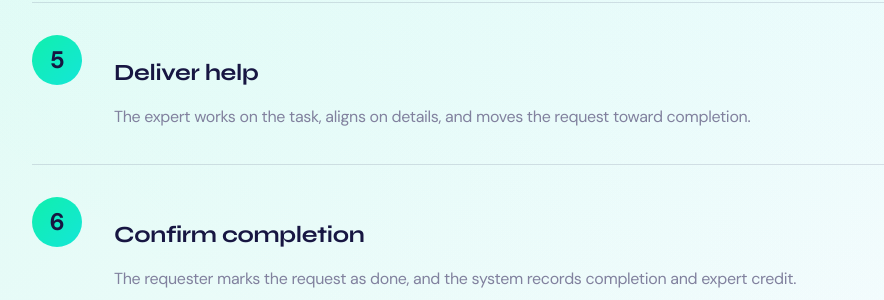
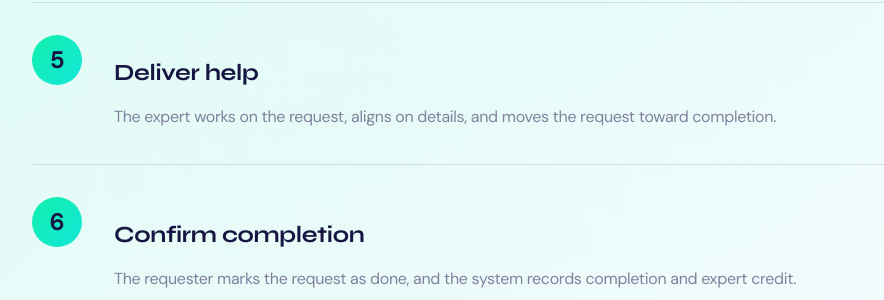
Before and after one commit to Lukrex/hackathon2026, a Django app: page /how-it-works/ in a window 1280 px wide. Shown: the part 1209-1509 px from the top of the page, without its empty margins (158-1042 px from the left). Run offline with Django 4.2, Linux system fonts and the light colour scheme.

Commit message:
slovo task to REQUEST

```diff
--- a/server/models.py
+++ b/server/models.py
@@ -71,7 +71,7 @@ class Expert(models.Model):
         choices=AVAILABILITY_CHOICES,
         default='medium'
     )
-    is_busy = models.BooleanField(default=False, help_text='Whether expert is currently assigned to an active task')
+    is_busy = models.BooleanField(default=False, help_text='Whether expert is currently assigned to an active request')
     karma_points = models.IntegerField(default=0, help_text='Karma points earned for completed help')
     help_provided = models.IntegerField(default=0, help_text='Number of help contributions')
     profile_image = models.ImageField(upload_to='experts/', blank=True)
--- a/server/templates/admin_dashboard.html
+++ b/server/templates/admin_dashboard.html
@@ -73,7 +73,7 @@
                             {% endif %}
                         </div>
                         <div class="request-actions request-actions-inline">
-                            <a href="{% url 'request_detail' req.id %}" class="btn btn-sm btn-primary">Open task</a>
+                            <a href="{% url 'request_detail' req.id %}" class="btn btn-sm btn-primary">Open request</a>
                             <form method="post" action="{% url 'admin_assign_expert' req.id %}" class="inline assign-form">
                                 {% csrf_token %}
                                 <select name="expert_id" class="assign-select" required>
--- a/server/templates/dashboard.html
+++ b/server/templates/dashboard.html
@@ -77,11 +77,11 @@
                             {% endif %}
                         </div>
                         <div class="request-actions">
-                            <a href="{% url 'request_detail' req.id %}" class="btn btn-sm btn-primary">Open task</a>
+                            <a href="{% url 'request_detail' req.id %}" class="btn btn-sm btn-primary">Open request</a>
                             <a href="{% url 'request_chat' req.id %}" class="btn btn-sm btn-outline">Open chat</a>
                             <form method="post" action="{% url 'leave_assigned_request' req.id %}" class="inline">
                                 {% csrf_token %}
-                                <button type="submit" class="btn btn-sm btn-outline">Leave task</button>
+                                <button type="submit" class="btn btn-sm btn-outline">Leave request</button>
                             </form>
                         </div>
                     </div>
--- a/server/templates/how_it_works.html
+++ b/server/templates/how_it_works.html
@@ -121,7 +121,7 @@
                     <ul class="feature-list">
                         <li>Admin assigns one or more experts.</li>
                         <li>Experts are marked busy when they have active tasks.</li>
-                        <li>Request chat captures task-specific coordination.</li>
+                        <li>Request chat captures request-specific coordination.</li>
                         <li>Internal details can be handled in company/admin chats.</li>
                     </ul>
                 </div>
@@ -146,7 +146,7 @@
                     <ul class="feature-list">
                         <li>Works with request details and deadlines.</li>
                         <li>Uses chat for clarification and alignment.</li>
-                        <li>Can leave a task if unable to continue.</li>
+                        <li>Can leave a request if unable to continue.</li>
                         <li>Help is tied to a concrete outcome, not only conversation.</li>
                     </ul>
                 </div>
@@ -155,7 +155,7 @@
                     <ul style="margin-top: 0.5rem;">
                         <li>Mentoring or expert consultation.</li>
                         <li>Operational support on assigned work.</li>
-                        <li>Closed hiring, sales, or networking task.</li>
+                        <li>Closed hiring, sales, or networking request.</li>
                         <li>Clear ownership of delivery.</li>
                     </ul>
                 </div>
--- a/server/templates/request_detail.html
+++ b/server/templates/request_detail.html
@@ -192,7 +192,7 @@
                                         {% if rec.is_assigned_here %}
                                         <span class="assigned-label">✓ Assigned</span>
                                         {% elif rec.is_busy %}
-                                        <span class="busy-label">Busy on another task</span>
+                                        <span class="busy-label">Busy on another request</span>
                                         {% else %}
                                         <form method="post" action="{% url 'admin_assign_expert' request.id %}" style="margin:0;">
                                             {% csrf_token %}
--- a/server/views.py
+++ b/server/views.py
@@ -138,7 +138,7 @@ def compute_request_priority_score(req, today_date=None):
     else:
         time_factor = 0.0
 
-    # Age factor: V / (V + 10), where V is task age in days.
+    # Age factor: V / (V + 10), where V is request age in days.
     task_age_days = max((today_date - req.created_at.date()).days, 0)
     age_factor = task_age_days / (task_age_days + 10) if task_age_days > 0 else 0.0
 
@@ -330,7 +330,7 @@ def how_it_works(request):
         {
             'number': '5',
             'title': 'Deliver help',
-            'description': 'The expert works on the task, aligns on details, and moves the request toward completion.',
+            'description': 'The expert works on the request, aligns on details, and moves the request toward completion.',
             'icon': '💡',
         },
         {
@@ -586,21 +586,21 @@ def admin_assign_expert(request, request_id):
         messages.error(request, 'Expert does not exist.')
         return redirect('request_detail', request_id=request_id)
 
-    # Real check: already on this task?
+    # Real check: already on this request?
     if req.assigned_experts.filter(id=expert.id).exists():
-        messages.info(request, f'{expert} is already assigned to this task.')
+        messages.info(request, f'{expert} is already assigned to this request.')
         return redirect('request_detail', request_id=request_id)
 
-    # Real check: busy on a different active task?
+    # Real check: busy on a different active request?
     is_actually_busy = expert.assigned_requests.filter(
         status__in=ACTIVE_REQUEST_STATUSES
     ).exclude(id=req.id).exists()
     if is_actually_busy:
-        messages.error(request, f'{expert} is currently busy on another task.')
+        messages.error(request, f'{expert} is currently busy on another request.')
         return redirect('request_detail', request_id=request_id)
 
     with transaction.atomic():
-        req.assigned_experts.add(expert)  # add without clearing — supports multiple experts per task
+        req.assigned_experts.add(expert)  # add without clearing — supports multiple experts per request
         if req.status in ['open', 'in_review']:
             req.status = 'waiting_expert'
             req.save(update_fields=['status', 'updated_at'])
@@ -681,7 +681,7 @@ def leave_assigned_request(request, request_id):
         return HttpResponseRedirect('/dashboard/')
 
     if not req.assigned_experts.filter(id=expert.id).exists():
-        messages.error(request, 'You are not assigned to this task.')
+        messages.error(request, 'You are not assigned to this request.')
         return HttpResponseRedirect('/dashboard/')
 
     with transaction.atomic():
@@ -692,7 +692,7 @@ def leave_assigned_request(request, request_id):
 
         update_expert_busy_status(expert)
 
-    messages.info(request, f'You left task "{req.title}".')
+    messages.info(request, f'You left request "{req.title}".')
     return HttpResponseRedirect('/dashboard/')
 
 
```
Also changed, not shown: INTERNAL_COORDINATION.md (+1 -1 lines), db.sqlite3, server/migrations/0008_expert_is_busy.py.
